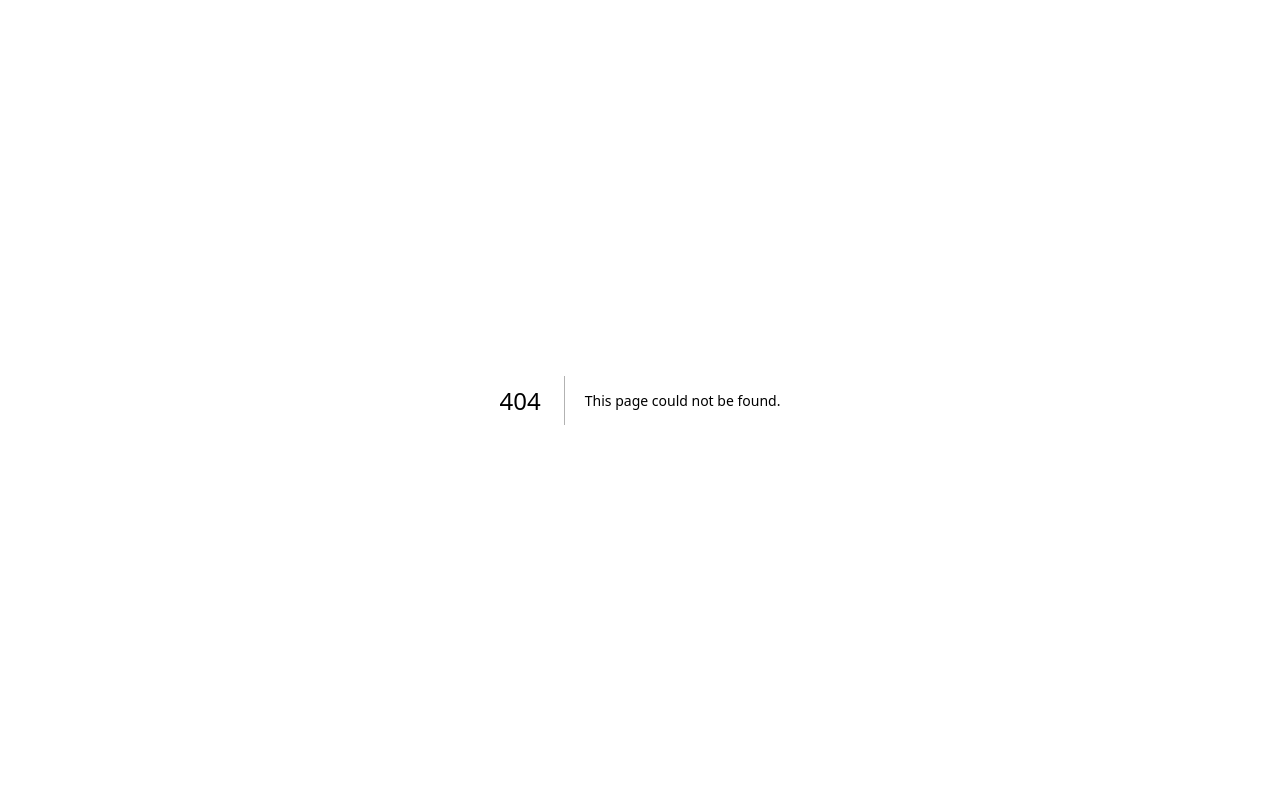
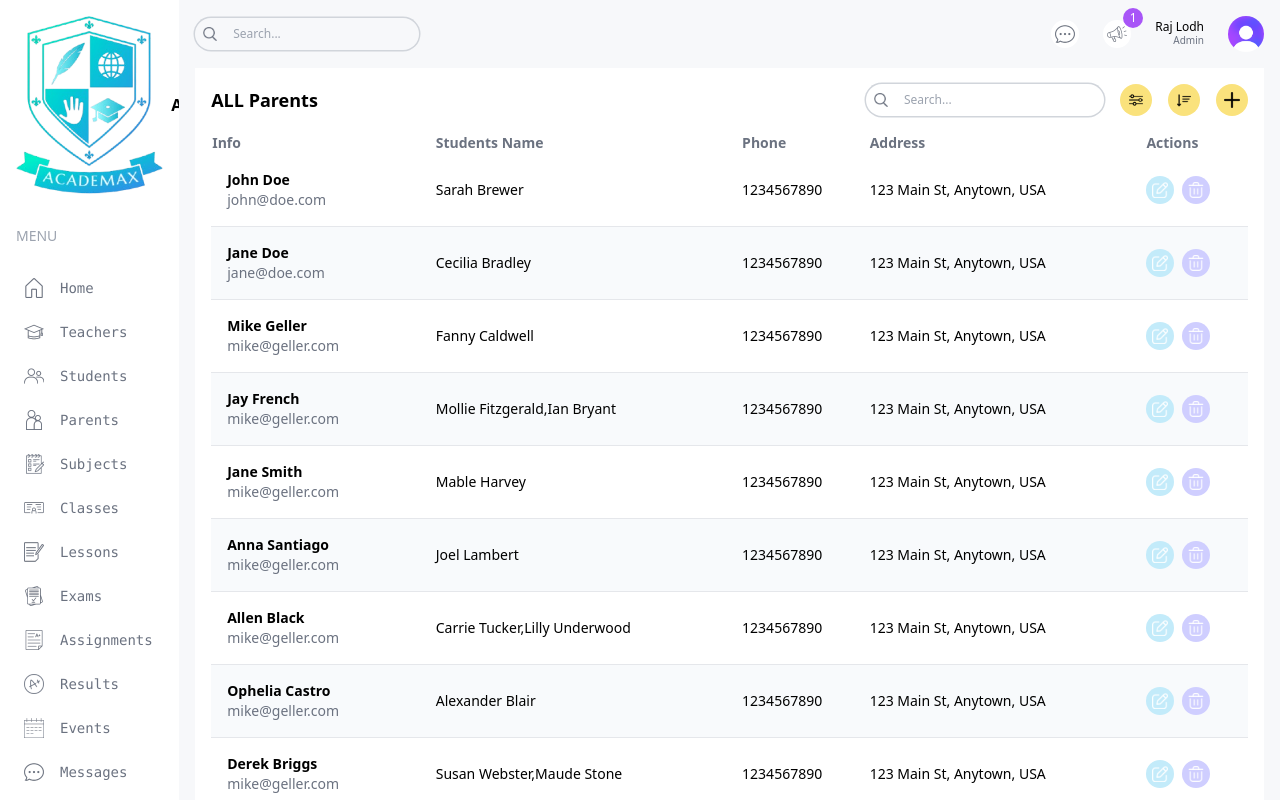
Before and after one commit to Rajlodh-001/school_management, a Next.js app: page /list/parents in a window 1280 px wide. Before the commit this address had no page. Shown: the top 800 px of the page. Built offline with nearby package versions, Linux system fonts and the light colour scheme.

Commit message:
parent Page

```diff
--- /dev/null
+++ b/src/app/(dashboard)/list/parents/page.tsx
@@ -0,0 +1,117 @@
+import FormModel from "@/components/FormModel";
+import Pagination from "@/components/Pagination";
+import Table from "@/components/Table";
+import TableSearch from "@/components/TableSearch";
+import { parentsData, role } from "@/lib/data";
+import Image from "next/image";
+import Link from "next/link";
+
+type Parent = {
+  id: number;
+  name: string;
+  email?: string;
+  students: string[];
+  phone: string;
+  address: string;
+};
+
+const columns = [
+  {
+    header: "Info",
+    accessor: "info",
+  },
+
+  {
+    header: "Students Name",
+    accessor: "students",
+    className: "hidden md:table-cell",
+  },
+
+  {
+    header: "Phone",
+    accessor: "phone",
+    className: "hidden lg:table-cell",
+  },
+
+  {
+    header: "Address",
+    accessor: "address",
+    className: "hidden lg:table-cell",
+  },
+
+  {
+    header: "Actions",
+    accessor: "actions",
+  },
+];
+
+const ParentListPage = () => {
+  const renderRow = (item: Parent) => (
+    <tr
+      key={item.id}
+      className="border-b border-gray-200 even:bg-slate-50 text-sm hover:bg-thmPurpleLight "
+    >
+      <td className="flex items-center gap-4 p-4">
+        <div className="flex flex-col">
+          <h3 className="font-semibold">{item.name}</h3>
+          <p className="text-sm text-gray-500">{item?.email}</p>
+        </div>
+      </td>
+      <td className="hidden md:table-cell">{item.students.join(",")}</td>
+      <td className="hidden lg:table-cell">{item.phone}</td>
+      <td className="hidden lg:table-cell">{item.address}</td>
+      <td className="">
+        <div className="flex items-center gap-2">
+          {/* <Link href={`/list/teachers/${item.id}`}>
+            <button className=" w-7 h-7 flex items-center justify-center rounded-full bg-thmSky">
+              <Image src="/edit.png" alt="" width={16} height={16} />
+            </button>
+          </Link> */}
+
+          {role === "admin" && (
+            // <button className=" w-7 h-7 flex items-center justify-center rounded-full bg-thmPurple">
+            //   <Image src="/delete.png" alt="" width={16} height={16} />
+            // </button>
+            <>
+              <FormModel table="parent" type="update" data={item} />
+              <FormModel table="parent" type="delete" id={item.id} />
+            </>
+          )}
+        </div>
+      </td>
+    </tr>
+  );
+  return (
+    <div className="bg-white p-4 roundend-md mt-0 m-4">
+      {/* Top */}
+      <div className="flex items-center justify-between">
+        <h1 className="hidden md:block text-lg font-semibold ">ALL Parents</h1>
+        <div className="flex flex-col md:flex-row items-center gap-4 w-full md:w-auto">
+          <TableSearch />
+          <div className="flex items-center gap-4 self-end">
+            <button className="w-8 h-8 flex items-center justify-center rounded-full bg-thmYellow">
+              <Image src="/filter.png" alt="" width={14} height={14} />
+            </button>
+
+            <button className="w-8 h-8 flex items-center justify-center rounded-full bg-thmYellow">
+              <Image src="/sort.png" alt="" width={14} height={14} />
+            </button>
+
+            {role === "admin" && (
+              // <button className="w-8 h-8 flex items-center justify-center rounded-full bg-thmYellow">
+              //   <Image src="/plus.png" alt="" width={14} height={14} />
+              // </button>
+              <FormModel table="parent" type="create" />
+            )}
+          </div>
+        </div>
+      </div>
+      {/* List */}
+      <Table columns={columns} renderRow={renderRow} data={parentsData} />
+      {/* Pagination */}
+      <Pagination />
+    </div>
+  );
+};
+
+export default ParentListPage;
```
